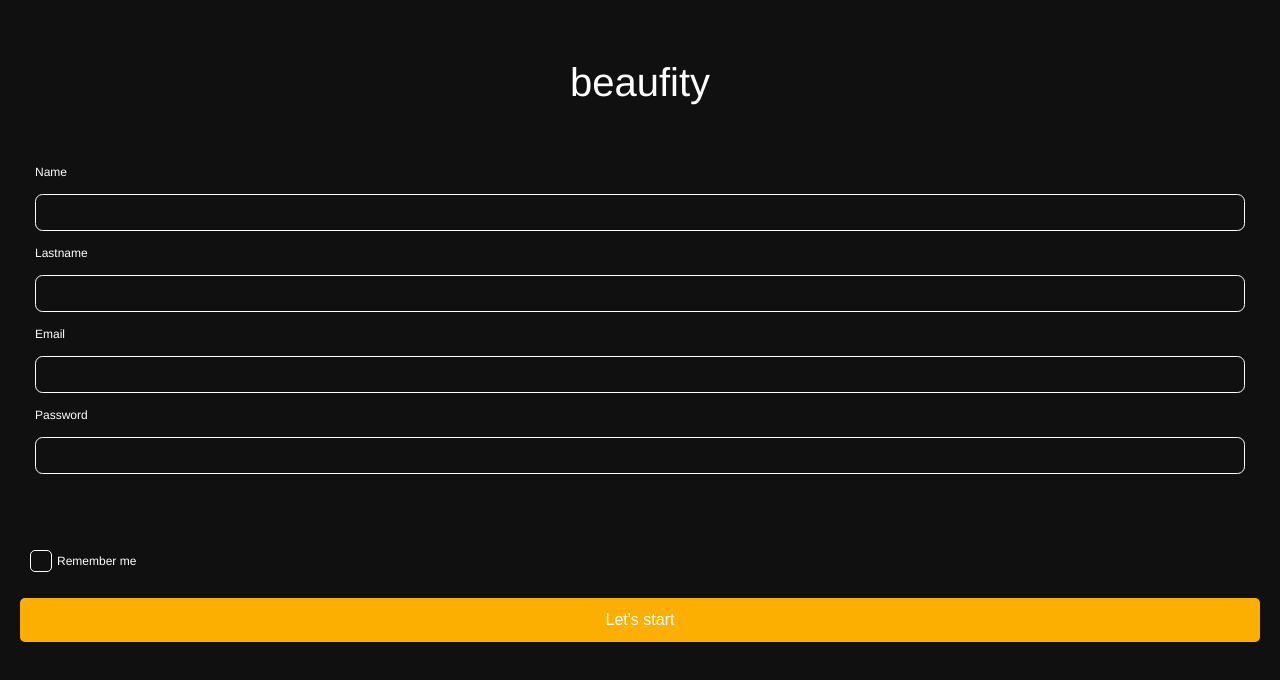
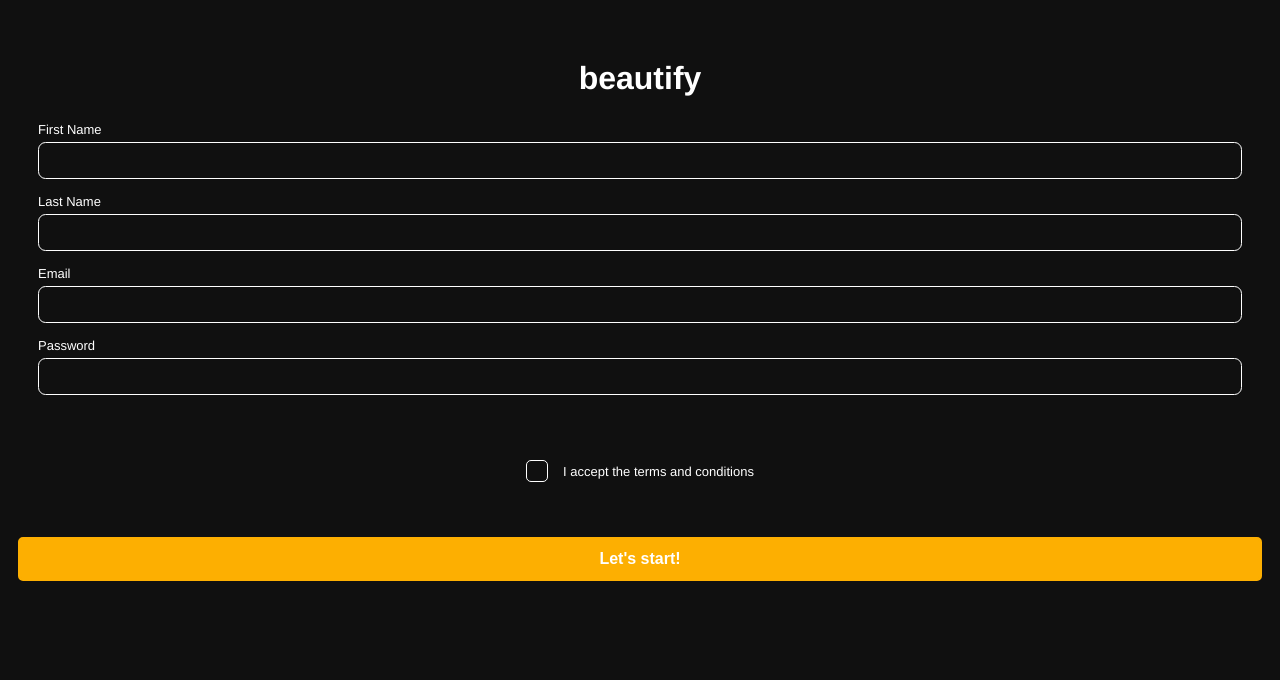
Before and after one commit to vukosavljevic/beautify, a Vue app: page /register in a window 1280 px wide. Shown: the top 680 px of the page. Built offline with nearby package versions, Linux system fonts and the light colour scheme.

Commit message:
styling for beautfiy

```diff
--- a/src/components/UI/LoginForm.vue
+++ b/src/components/UI/LoginForm.vue
@@ -1,22 +1,21 @@
 <template>
-    <h1>beaufity</h1>
+    <h1>beautify</h1>
     <form @submit.prevent="logIn()" v-if="!validStatus">
 
-        <div class="input--info">
-        <label for="name">E-mail</label>
-        <input type="text" id="name" v-model="name">
-        <label for="password">Password</label>
-        <input type="text" id="password" v-model="password">
+        <div class="beautify--login">
+            <label for="name">Name</label>
+            <input type="text" id="name" v-model="name">
+            <label for="password">Password</label>
+            <input type="text" id="password" v-model="password">
         </div>
-    </form>
         <div class="form--next">
-            <div class="checkbox--tick">
+            <div class="beautify--checkbox">
                 <input type="checkbox">
                 <label for="remember">Remember me</label>
             </div>
-            <button @click="proceedNext">Login</button>
+            <button @click="proceedNext">Log in</button>
         </div>
-
+    </form>
 <basic-info v-if="validStatus" :key="name" :name="name"></basic-info>
 </template>
 
@@ -50,8 +49,7 @@ export default {
     }
 }
 </script>
-<style>
-/* added vue material icons */
+<style scoped>
 
 :root{
     --black: #101010;
@@ -67,6 +65,12 @@ export default {
     color: var(--white);
 }
 
+.beautify--login{
+    display: flex;
+    flex-direction: column;
+
+    margin: 100px 30px;
+}
 
 html, body{
     min-height: 100%;
@@ -94,7 +98,9 @@ input{
     border: 1px var(--white) solid;
 
     padding: 10px;
-    margin: 5px 0;
+    margin: 5px 0px;
+
+    font-weight: 100;
 }
 
 button{
@@ -103,7 +109,6 @@ button{
    border-radius: 5px;
 
    padding: 10px;
-   margin: 5px 20px;
 
    color: var(--white);
 
@@ -111,6 +116,9 @@ button{
 
 }
 
+.form--next{
+    margin: 5px 20px;
+}
 input[type="checkbox"]{
     appearance: none;
     background-color: transparent;
@@ -147,15 +155,6 @@ input[type="checkbox"]:focus{
     gap: 10px;
 }
 
-.input--info{
-    display: flex;
-    flex-direction: column;
-
-    padding: 30vw 0;
-
-    margin: 5px 35px;
-}
-
 form {
     display: flex;
     flex-direction: column;
@@ -168,4 +167,15 @@ form {
 
 }
 
+.beautify--checkbox{
+    display: flex;
+    flex-direction: row;
+
+    align-items: center;
+
+    gap: 10px;
+
+    padding: 25px 0;
+}
+
 </style>
--- a/src/components/UI/LoginPage.vue
+++ b/src/components/UI/LoginPage.vue
@@ -1,14 +1,15 @@
 <template>
    <div>
-        <h1>beutify</h1>
+        <h1>beautify</h1>
    </div>
    <div class="beaufiy--login">
-    <router-link to="/login">Login</router-link>
+    <router-link to="/login">Log in</router-link>
     <router-link to="/register">Sign up</router-link>
    </div>
 </template>
 
 <style scoped>
+
 
 /* 375px x 667px: rezolucija ekrana */
 :root{
@@ -23,6 +24,7 @@
    box-sizing: border-box;
 }
 
+
 h1{
    color: var(--white);
 
@@ -34,6 +36,8 @@ h1{
 .beaufiy--login{
    display: flex;
    flex-direction: column;
+
+   margin: 10px;
 }
 
 a{
--- a/src/components/UI/ProductsPage.vue
+++ b/src/components/UI/ProductsPage.vue
@@ -1,37 +1,118 @@
 <template>
-    <div>
+    <div class="productpage--wrapper">
         <h2>We have found perfect solution(s) for you!</h2>
         <div class="product--item">
             <img src="../../assets/first.png" alt="">
-            <h4>Cetaphil Gentle Skin Cleanser</h4>
+                <label>Cetaphil Gentle Skin Cleanser</label>
+
+                <input type="checkbox" aria-required>
+
         </div>
         <div class="product--item">
             <img src="../../assets/second.jpg" alt="">
-            <h4>CeraVe Hydrating Facial Cleanser</h4>
+                <label>CeraVe Hydrating Facial Cleanser</label>
+                <input type="checkbox" aria-required>
+
         </div>
         <div class="product--item">
             <img src="../../assets/third.jpg" alt="">
-            <h4>Alaffia Everyday Coconut Face Toner</h4>
+
+
+                <label>Alaffia Everyday Coconut Face Toner</label>
+                <input type="checkbox" aria-required>
+
         </div>
         <div class="product--item">
             <img src="../../assets/forth.jpg" alt="">
-            <h4>Cocokind Rosewater Facial Toner</h4>
+
+
+                <label>Cocokind Rosewater Facial Toner</label>
+                <input type="checkbox" aria-required>
+
         </div>
-        <router-link to="rateus">Go to seller</router-link>
+        <button><router-link to="rateus">Go to seller</router-link></button>
 </div>
 </template>
 
 <style scoped>
+:root{
+    --black: #101010;
+    --orange: #FDAF01;
+    --white: #FFFFFF;
+}
+
+*,*::before{
+    color: var(--white);
+}
+
+a{
+    background-color: var(--orange);
+    color: var(--white);
+}
+
+button{
+    width: 100%;
+
+    border: var(--orange) solid;
+   background-color: var(--orange);
+   border-radius: 5px;
+
+   padding: 10px;
+   margin-top: 5px;
+
+   color: var(--white);
+
+   font-size: 1rem;
+
+}
+
+input[type="checkbox"]{
+    appearance: none;
+    background-color: transparent;
+    margin: 0;
+    width: 1.15em;
+    height: 1.15em;
+    border: 1px solid var(--white);
+    border-radius: 5px;
+}
+
+input[type="checkbox"]:focus{
+    outline: max(2px, 0.15em) solid transparent;
+    outline-offset: max(2px, 0.15em);
+    background-color: #FDAF01;
+}
+
+.productpage--wrapper{
+    text-align: left;
+
+    padding: 0 10px;
+}
+
+
+
 .product--item{
     display: flex;
-    align-content: center;
-    justify-content: center;
+
+    /* gap: 5vw; */
+    align-items: center;
+    justify-items: center;
+
+    justify-content: space-between;
+    font-size: 0.65em;
+
+    padding: 7.5px 0;
 }
-.product--item h4{
+.product--item label{
     text-align: left;
 }
+
+
 img {
-    width: 150px;
-    height: 120px;
+    width: 75px;
+    height: 75px;
+
+    background-color: var(--white);
+
+    border-radius: 10px;
 }
 </style>
--- a/src/components/UI/RateUs.vue
+++ b/src/components/UI/RateUs.vue
@@ -1,11 +1,17 @@
 <template>
     <h1>beautify</h1>
     <div class="rateus--wrapper">
-        <h2>Rate us!</h2>
-        <p>Zezajte se s ovim zvjezdicama</p>
+        <h2 class="rateus--header">Rate us!</h2>
+        <div class="rating">
+            <button class="button--rating">1</button>
+            <button class="button--rating">2</button>
+            <button class="button--rating">3</button>
+            <button class="button--rating">4</button>
+            <button class="button--rating">5</button>
+        </div>
         <button>Rate us</button>
-        <div>
-            <h2>Our affiliate program</h2>
+        <div class="affiliate--div">
+            <h2 class="affiliate--header">Our affiliate program</h2>
             <p>Our affiliate(adviser) program gives you the opportunity to earn extra money, the job is to write posts on
                 our
                 platform (adviser) about the advice you received that helped. In return, the Beautify platform pays you $4
@@ -17,8 +23,67 @@
 </template>
 
 <style scoped>
+
+:root{
+    --black: #101010;
+    --orange: #FDAF01;
+    --white: #FFFFFF;
+}
+
+*,*::after{
+    box-sizing: border-box;
+
+    color: var(--white);
+}
 .rateus--wrapper {
     text-align: left;
 }
+.button--rating{
+    height: 35px;
+    width: 35px;
+    display: flex;
+    align-items: center;
+    border-radius:50%;
+    background-color: transparent;
+}
+.rating{
+    display: flex;
+    flex-direction: row;
+    justify-content: center;
+    padding: 0 0 5vw 0;
+    gap: 25px;
+}
+button{
+    width: 100%;
+
+    border: var(--orange) solid;
+   background-color: var(--orange);
+   border-radius: 5px;
+
+   padding: 10px;
+
+   color: var(--white);
+
+   font-size: 1rem;
+
+
+}
+.affiliate--div{
+    padding: 25px 0 0 0;
+}
+
+.rateus--header{
+    padding: 10px 0;
+}
+
+.affiliate--header, .rateus--header{
+    padding: 0 2.5vw;
+}
+
+p{
+    line-height: 1.25rem;
+
+    margin: 0 0 30px 0;
+}
 
 </style>
--- a/src/components/UI/RegisterForm.vue
+++ b/src/components/UI/RegisterForm.vue
@@ -1,23 +1,36 @@
 <template>
-    <h1>beaufity</h1>
-    <form class="form--register" @submit.prevent="logIn()">
-        <label for="name">Name</label>
+    <h1>beautify</h1>
+    <form @submit.prevent="logIn()">
+
+        <div class="beautify--register">
+            <div class="beautify--input">
+                <label for="name">First Name</label>
                 <input type="text" id="name" v-model="nameUser" required>
-        <label for="password">Lastname</label>
+            </div>
+            <div class="beautify--input">
+                <label for="password">Last Name</label>
                 <input type="text" id="password" v-model="lastName" required>
+            </div>
+
+            <div class="beautify--input">
                 <label for="Email">Email</label>
                 <input type="text" id="Email" v-model="email" required>
+            </div>
+
+            <div class="beautify--input">
                 <label for="Password">Password</label>
                 <input type="text" id="Password" v-model="passwordUser" required>
-    </form>
-        <div class="form--next">
-            <div>
-                <input type="checkbox">
-                <label for="remember">Remember me</label>
-            </div>
-           <button >  <router-link to="/login" class="button--bg">Let's start</router-link></button>
             </div>
 
+        </div>
+            <div class="form--next">
+                <div class="beautify--terms">
+                    <input type="checkbox">
+                    <label for="remember">I accept the terms and conditions</label>
+                </div>
+                    <button> <router-link to="/login">Let's start!</router-link></button>
+            </div>
+</form>
 </template>
 <script>
 export default {
@@ -37,7 +50,7 @@ export default {
     }
 }
 </script>
-<style>
+<style scoped>
 
 :root{
     --black: #101010;
@@ -52,29 +65,97 @@ export default {
     color: var(--white);
 }
 
-.form--register{
+.beautify--register{
 
     display: flex;
     flex-direction: column;
-    margin: 0px 35px;
 
-    padding: 50px 0;
+    padding: 20px 30px 0px 30px;
+}
+
+
+label{
+    text-align: left;
+
+    font-weight: 100;
+    font-size: small;
+
 }
 
 
 
-.form--next > div{
-    display: flex;
-    align-items: center;
+button{
+
+
+    border: var(--orange) solid;
+   background-color: var(--orange);
+   border-radius: 5px;
 
    padding: 10px;
-    margin: 5px 20px;
 
-    gap: 5px;
+   font-size: 1rem;
+   font-weight: 700;
+
+    width: 100%;
 }
 
-.button--bg{
+a{
     background-color: var(--orange);
 }
 
+
+input[type="checkbox"]{
+    appearance: none;
+    background-color: transparent;
+    margin: 0;
+    width: 1.15em;
+    height: 1.15em;
+    border: 1px solid var(--white);
+    border-radius: 5px;
+
+
+}
+
+input[type="checkbox"]:focus{
+    outline: max(2px, 0.15em) solid transparent;
+    outline-offset: max(2px, 0.15em);
+    background-color: #FDAF01;
+
+
+}
+
+input{
+    border-radius:7.5px;
+    border: 1px var(--white) solid;
+
+    padding: 10px;
+    margin: 5px 0px ;
+}
+
+.beautify--terms{
+    display: flex;
+    flex-direction: row;
+
+    align-items: center;
+    justify-content: center;
+
+    font-size: small;
+    gap: 15px;
+
+    padding: 50px 0;
+    margin: 5px 50px;
+}
+
+.beautify--input{
+    display: flex;
+    flex-direction: column;
+
+    padding: 5px 0;
+
+
+}
+
+.form--next{
+    padding: 0px 10px;
+}
 </style>
--- a/src/components/UI/SkinType.vue
+++ b/src/components/UI/SkinType.vue
@@ -1,14 +1,132 @@
+
 <template>
-    <div>
-        <h1>Choose your skin type</h1>
+    <h1>Beautify</h1>
+
+    <div class="skintype--wrapper">
+        <h1 class="skintype--header">Choose your skin type</h1>
+
+        <div class="skintype--checkobx">
+
+            <div class="skintype--input">
                 <input type="checkbox" aria-required>
                 <label>Oily</label>
+            </div>
+
+            <div class="skintype--input">
                 <input type="checkbox" aria-required>
                 <label>Dry</label>
+            </div>
+
+            <div class="skintype--input">
                 <input type="checkbox" aria-required>
                 <label>Sensitive</label>
+            </div>
+
+            <div class="skintype--input">
                 <input type="checkbox" aria-required>
                 <label>Combination</label>
-        <router-link to="/products">Find me a solution</router-link>
+            </div>
+        </div>
+
+        <button><router-link to="/products">Find me a solution</router-link></button>
     </div>
 </template>
+
+<style scoped>
+
+.skintype--wrapper{
+    text-align: left;
+    padding: 0 10px;
+}
+
+:root{
+    --black: #101010;
+    --orange: #FDAF01;
+    --white: #FFFFFF;
+}
+
+*{
+   padding: 0;
+   margin: 0;
+   box-sizing: border-box;
+
+    color: var(--white);
+}
+
+html, body{
+    min-height: 100%;
+}
+
+input{
+    border-radius:7.5px;
+    border: 1px var(--white) solid;
+
+    padding: 10px;
+    margin: 5px 0px;
+
+    font-weight: 100;
+}
+
+a{
+    background-color: var(--orange);
+}
+
+button{
+    border: var(--orange) solid;
+   background-color: var(--orange);
+   border-radius: 5px;
+
+
+   padding: 10px;
+
+   color: var(--white);
+
+   font-size: 1rem;
+
+   width: 100%;
+
+}
+
+input[type="checkbox"]{
+    appearance: none;
+    background-color: transparent;
+    margin: 0;
+    width: 1.15em;
+    height: 1.15em;
+    border: 1px solid var(--white);
+    border-radius: 5px;
+}
+
+input[type="checkbox"]:focus{
+    outline: max(2px, 0.15em) solid transparent;
+    outline-offset: max(2px, 0.15em);
+    background-color: #FDAF01;
+}
+
+.skintype--wrapper{
+    text-align: left;
+}
+
+.skintype--checkobx{
+    display: flex;
+    flex-direction: column;
+
+    padding: 25px 0 75px 0;
+}
+
+.skintype--input{
+    display: flex;
+    flex-direction: row;
+
+    font-weight: 600;
+
+    gap: 15px;
+    padding: 10px 0;
+}
+
+.skintype--header{
+    font-size: 1.25rem;
+
+    padding-top: 50px;
+}
+</style>
```
Lines whose indentation alone changed are shown as unchanged.
